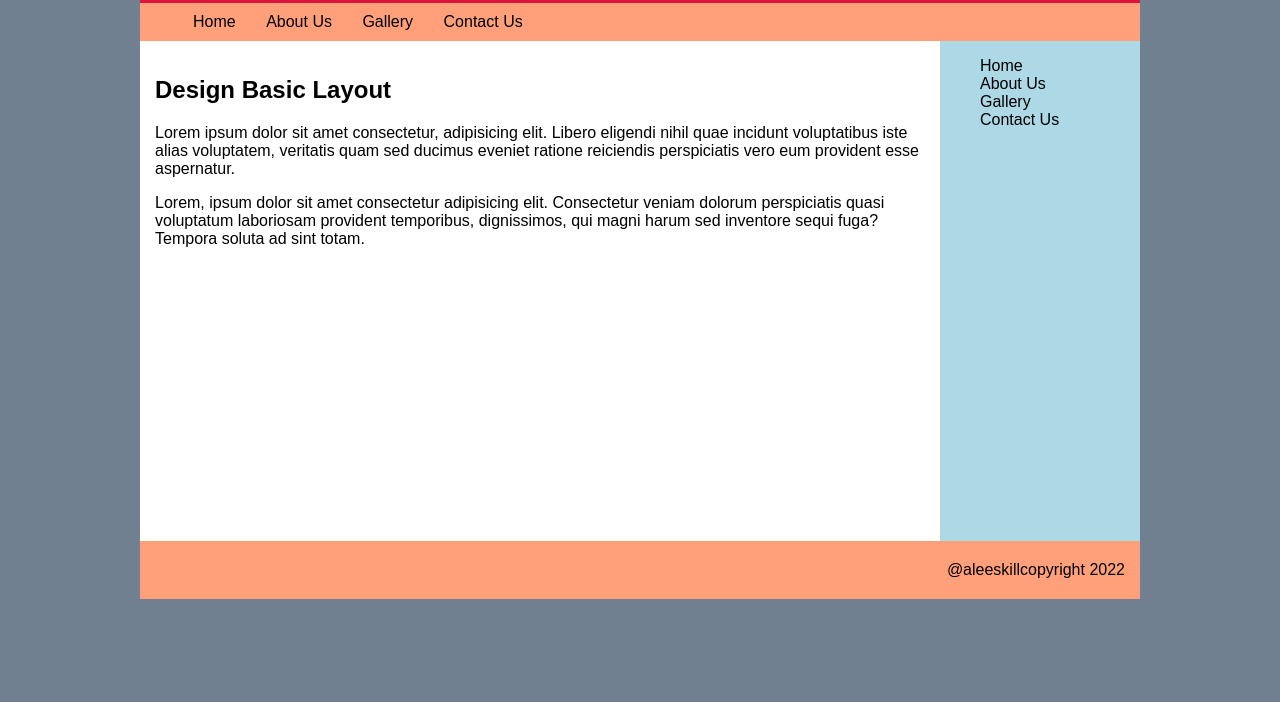
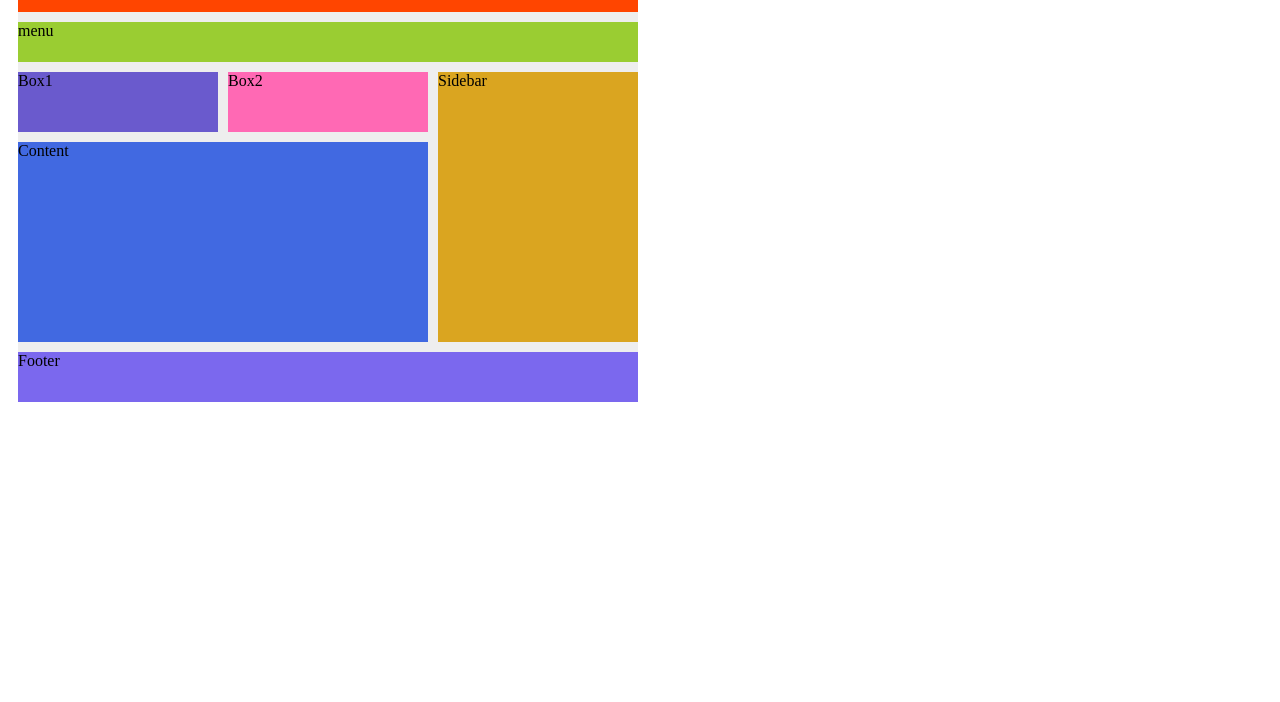
Before and after one commit to WaqarAlee12/my-projects-, a plain HTML site: page index.html in a window 1280 px wide. Shown: the part 98-800 px from the top of the page. Drawn offline with Linux system fonts and the light colour scheme; files that its build step writes are made by us from their sources.

Commit message:
Add files via upload

```diff
--- a/index.html
+++ b/index.html
@@ -6,42 +6,17 @@
     <meta name="viewport" content="width=device-width, initial-scale=1.0">
     <title>Alee Skills</title>
     <link rel="stylesheet" href="css/stylesheet.css">
+
 </head>
 <body>
-    <div id="wrapper">
-        <div id="header">
-            <h1>Alee Skills</h1>
-        </div>
-        <div id="menu">
-            <ul>
-                <li><a href="">Home</a></li>
-                <li><a href="">About Us</a></li>
-                <li><a href="">Gallery</a></li>
-                <li><a href="">Contact Us</a></li>
-            </ul>
-
-        </div>
-
-        <div id="content">
-            <h2>Design Basic Layout</h2>
-            <p>Lorem ipsum dolor sit amet consectetur, adipisicing elit. Libero eligendi nihil quae incidunt voluptatibus iste alias voluptatem, veritatis quam sed ducimus eveniet ratione reiciendis perspiciatis vero eum provident esse aspernatur.</p>
-            <p>Lorem, ipsum dolor sit amet consectetur adipisicing elit. Consectetur veniam dolorum perspiciatis quasi voluptatum laboriosam provident temporibus, dignissimos, qui magni harum sed inventore sequi fuga? Tempora soluta ad sint totam.</p>
-        </div>
-
-        <div id="sidebar">
-            <ul>
-                <li><a href="">Home</a></li>
-                <li><a href="">About Us</a></li>
-                <li><a href="">Gallery</a></li>
-                <li><a href="">Contact Us</a></li>
-            </ul>
-
-        </div>
-
-        <div id="footer">
-            @aleeskillcopyright 2022
-        </div>
-    </div>
-
+    <div class="container">
+        <div class="item header">Header</div>
+        <div class="item menu">menu</div>
+        <div class="item box1">Box1</div>
+        <div class="item box2">Box2</div>
+        <div class="item content">Content</div>
+        <div class="item sidebar">Sidebar</div>
+        <div class="item footer">Footer</div>
+      </div>
 </body>
 </html>
--- a/stylesheet.css
+++ b/stylesheet.css
@@ -1,124 +1,48 @@
-body{
-    font-family: Arial, Helvetica, sans-serif;
-    background-color: slategrey;
-}
-#wrapper{
-    background:white;
-    width: 1000px;
-    border: 0px solid black;
-    margin:auto;
-    padding: 0;
+.container{
+    background: #eee;
+    width: 620px;
+    margin: 10px 0 0 10px;
+
+
+    display: grid;
+    grid-template-columns: repeat(3,1fr);
+    grid-template-rows: [header-start] 100px [header-end menu-start] 40px [menu-end box-start] 60px [box-end content-start] 200px [content-end footer-start] 50px [footer-end] ;
+    grid-gap: 10px;
 }
 
-#header{
-    background-color: crimson;
-    height: 80px;
+.header{
+    background: orangered;
+    grid-row: header-start / header-end;
+    grid-column: 1 / -1;
 }
-#header h1{
-    padding: 25px 0 0 20px;
-    color: white;
+.menu{
+    background: yellowgreen;
+    grid-row: menu-start / menu-end;
+    grid-column: 1 / -1;
 }
 
-#menu{
-    background-color: lightsalmon;
-}
-#menu li{
-    display: inline-block;
-}
-#menu li a{
-    display: block;
-    padding: 10px 13px;
-    text-decoration: none;
-    color: black;
-}
-#menu li a:hover{
-    background-color: crimson;
-    color: white;
-    border: 0px solid rgb(223, 209, 209);
-    border-radius: 10px;
-    -webkit-border-radius: 10px;
-    -moz-border-radius: 10px;
-    -ms-border-radius: 10px;
-    -o-border-radius: 10px;
-}
-#menu ul{
-    margin: 0;
-}
-#content{
-    width: 800px;
-    padding: 15px;
-    min-height: 500px;
-    box-sizing: border-box;
-    position: relative;
-    float: left;
+.box1{
+    background: slateblue;
 }
 
-#sidebar{
-      background-color: lightblue;
-      width: 200px;
-      float:right;
-      min-height: 500px;
+.box2{
+    background: hotpink;
 }
 
-#sidebar li a{
-    text-decoration: none ;
-    color: black;
+.content{
+    background: royalblue;
+    grid-row: 4 / 5;
+    grid-column: 1 / 3;
 }
 
-#sidebar li a:hover{
-    text-decoration: underline;
-    color: rgb(230, 119, 29)
-}
-
-#sidebar li{
-    list-style-type: none;
-}
-
-#footer{
-    background-color: lightsalmon;
-    text-align: right;
-    clear: both;
-    padding: 20px 15px;
-}
-
-@media  screen and (max-width:1020px) {
-    #wrapper{
-        width: 800px;
-    }
-    #content{
-        width: 80%;
-    }
-    #sidebar{
-        width: 18%;
-    }
-}
-@media  screen and (max-width:810px) {
-    #wrapper{
-        width: 500px;
-    }
-    #content{
-        width: 65%;
-    }
-    #sidebar{
-        width: 34%;
-    }
+.sidebar{
+    background: goldenrod;
+    grid-row: box-start / content-end;
 
 }
-@media  screen and (max-width:510px) {
-    #wrapper{
-        width: auto;
-    }
-    #content{
-        width: auto;
-        float: none;
-    }
-    #sidebar{
-        width: auto;
-        float: none;
-    }
-    #header h1 {
-        padding:25px 0 0 0;
-        text-align: center;
-    }
+.footer{
+    background: mediumslateblue;
+    grid-row: footer-start / footer-end;
+    grid-column: 1 / -1;
 
 }
```
